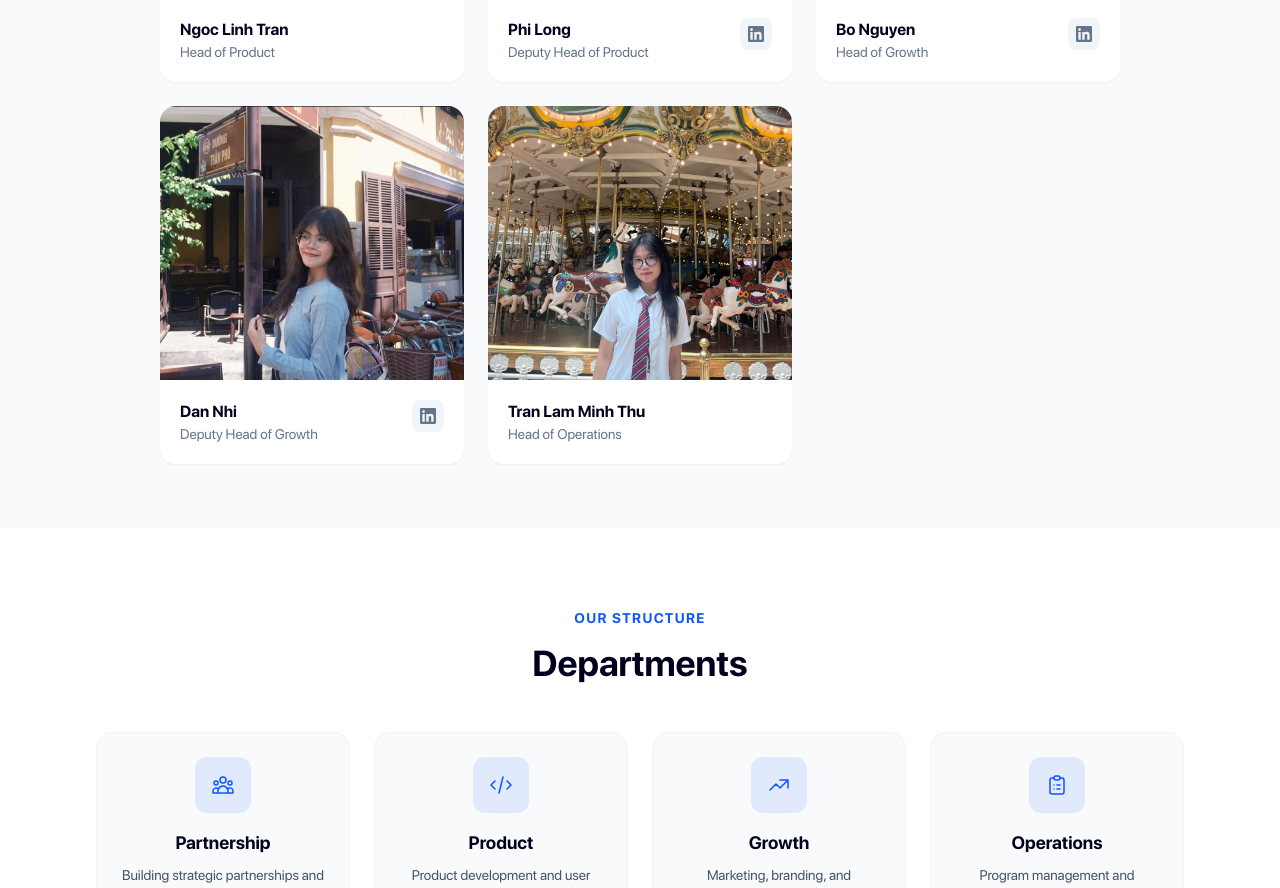
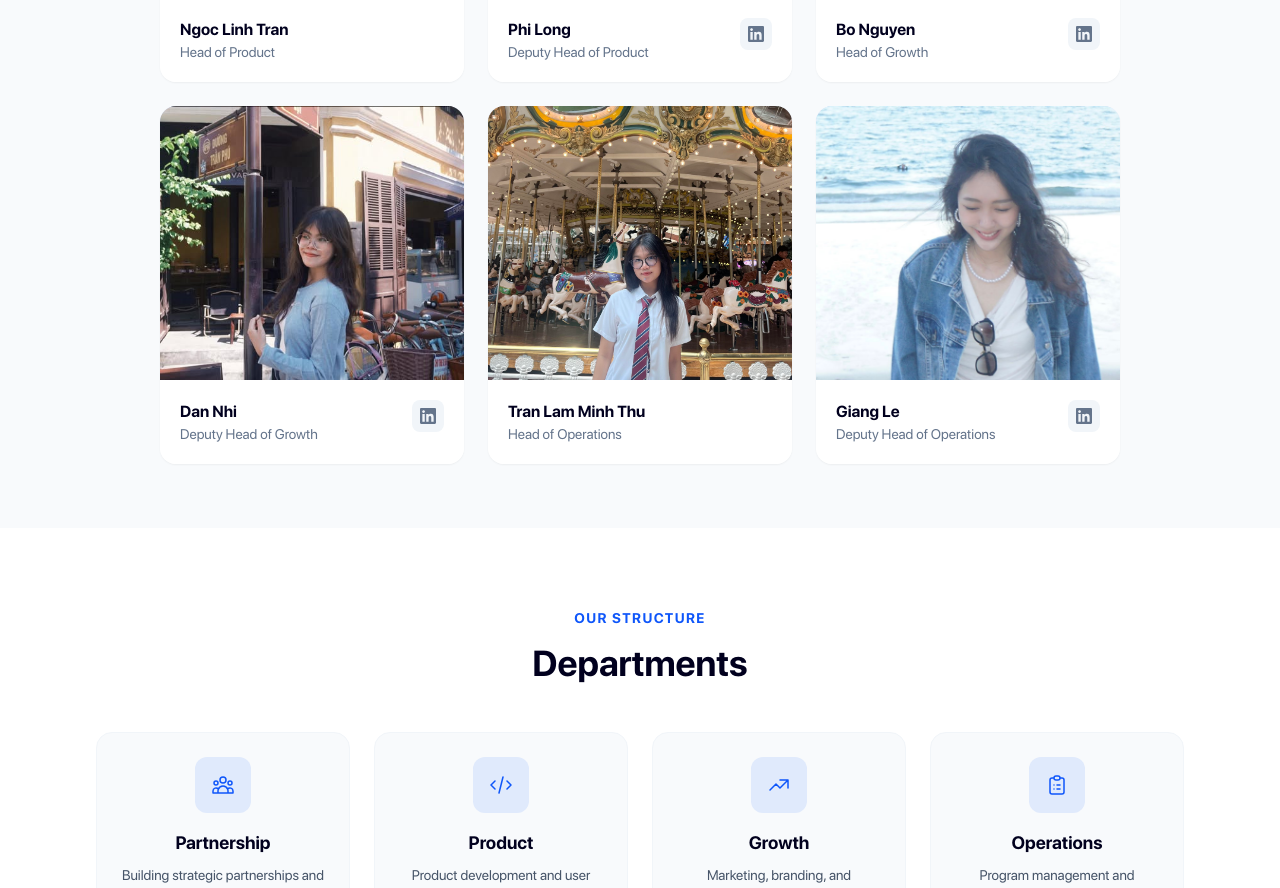
Before and after one commit to Project-X-Vietnam/landing-page, a Next.js app: page /team in a window 1280 px wide. Shown: the part 1561-2449 px from the top of the page. Built offline with nearby package versions, Linux system fonts and the light colour scheme.

Commit message:
Update deduplication logic for filtered lists & fix lint

```diff
--- a/app/team/page.tsx
+++ b/app/team/page.tsx
@@ -173,6 +173,13 @@ export default function TeamPage() {
       image: "/images/team/tran-lam-minh-thu.jpg",
       cohort: "2025-2026",
     },
+    {
+      name: "Giang Le",
+      role: "Deputy Head of Operations",
+      linkedin: "https://www.linkedin.com/in/giang-l%C3%AA-79aa11151/",
+      image: "/images/team/giangle.jpg",
+      cohort: "2025-2026",
+    },
     // 2024-2025 Leadership
     {
       name: "Kelly Tran",
@@ -327,14 +334,19 @@ export default function TeamPage() {
   ];
 
   // Filter team members based on active filter
+  // When "all" is selected, deduplicate by name (keep first/most recent occurrence)
   const filteredMembers = activeFilter === "all"
-    ? teamMembers
+    ? teamMembers.filter((member, index, self) =>
+        self.findIndex(m => m.name === member.name) === index
+      )
     : teamMembers.filter((member) => member.cohort === activeFilter);
 
   // Filter leadership based on active filter
-  // When "all" is selected, show ALL leadership from ALL years
+  // When "all" is selected, deduplicate by name (keep first/most recent occurrence)
   const filteredLeadership = activeFilter === "all"
-    ? leadership
+    ? leadership.filter((member, index, self) =>
+        self.findIndex(m => m.name === member.name) === index
+      )
     : leadership.filter((member) => member.cohort === activeFilter);
 
   // Departments - different structure based on cohort
@@ -593,7 +605,7 @@ export default function TeamPage() {
 
               <div className="grid md:grid-cols-3 gap-6">
                 {filteredLeadership.map((member, i) => (
-                  <TeamMemberCard key={member.name} member={member} index={i} isDark={isDark} />
+                  <TeamMemberCard key={`${member.name}-${member.cohort}`} member={member} index={i} isDark={isDark} />
                 ))}
               </div>
             </div>
@@ -709,7 +721,7 @@ export default function TeamPage() {
               className="grid sm:grid-cols-2 md:grid-cols-3 lg:grid-cols-4 gap-6"
             >
               {filteredMembers.map((member, i) => (
-                <TeamMemberCard key={member.name} member={member} index={i} isDark={isDark} />
+                <TeamMemberCard key={`${member.name}-${member.cohort}`} member={member} index={i} isDark={isDark} />
               ))}
             </motion.div>
           </AnimatePresence>
--- a/components/Navbar.tsx
+++ b/components/Navbar.tsx
@@ -77,13 +77,13 @@ export default function Navbar({ isDark }: NavbarProps) {
     >
       <div className="max-w-7xl mx-auto px-6 md:px-8 py-2">
         <div className="flex items-center justify-between">
-          <a href="/" className="flex items-center group">
+          <Link href="/" className="flex items-center group">
             <img
               src="/preview_icon.png"
               alt="Project X Vietnam"
               className="h-12 transition-transform group-hover:scale-105"
             />
-          </a>
+          </Link>
 
           <div className="hidden md:flex items-center gap-8">
             {[
```
Also changed, not shown: public/images/team/giangle.jpg (added).
